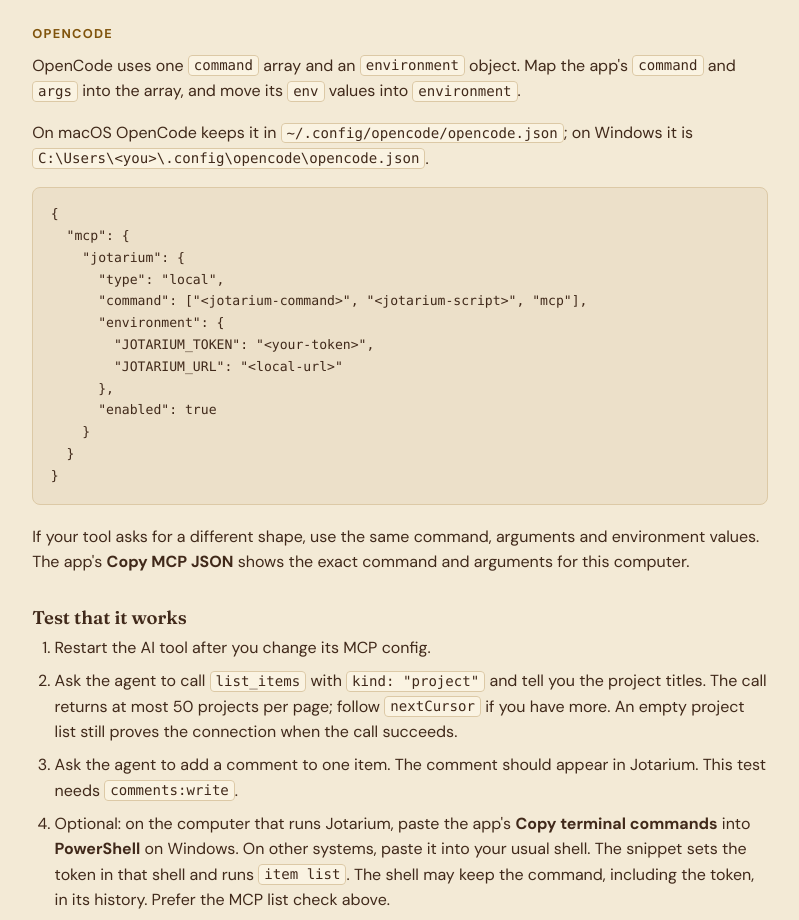
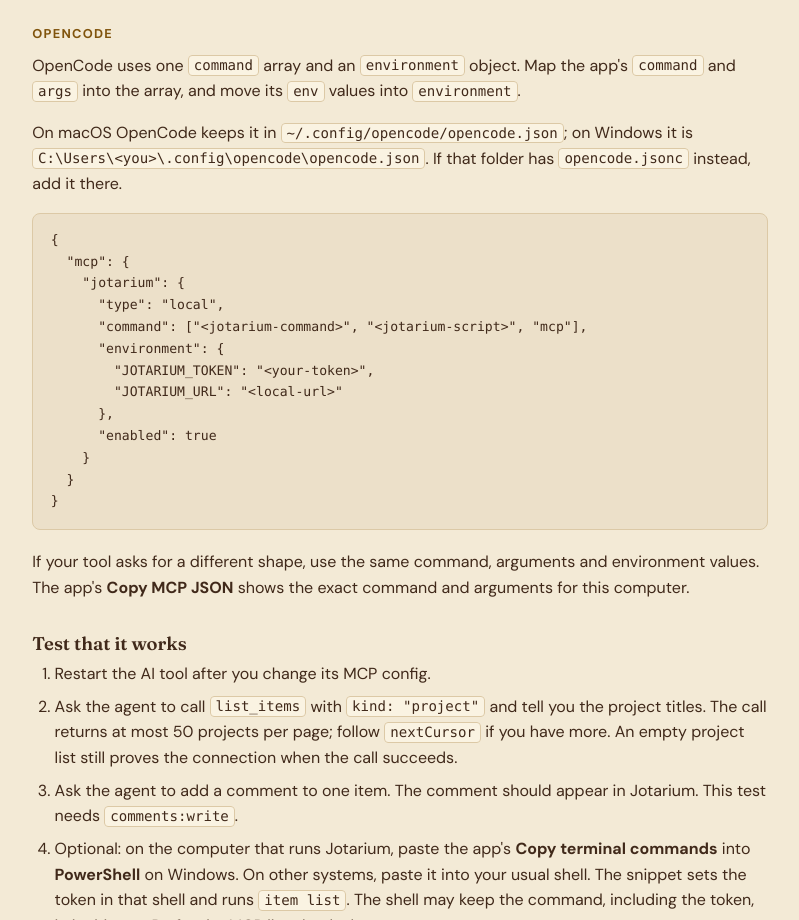
Before and after one commit to Casper5253/jotarium-website, a plain HTML site: page guide/index.html in a window 1280 px wide. Shown: the part 6959-7879 px from the top of the page, without its empty margins (349-1148 px from the left). Drawn offline with Linux system fonts and the light colour scheme.

Commit message:
Q-994: OpenCode may keep its config as opencode.jsonc
Co-Authored-By: Claude Opus 5.5 <noreply@anthropic.com>

```diff
--- a/guide/index.html
+++ b/guide/index.html
@@ -242,7 +242,7 @@ JOTARIUM_URL = '&lt;local-url&gt;'</code></pre>
 
         <h4 id="opencode">OpenCode</h4>
         <p>OpenCode uses one <code>command</code> array and an <code>environment</code> object. Map the app's <code>command</code> and <code>args</code> into the array, and move its <code>env</code> values into <code>environment</code>.</p>
-        <p>On macOS OpenCode keeps it in <code>~/.config/opencode/opencode.json</code>; on Windows it is <code>C:\Users\&lt;you&gt;\.config\opencode\opencode.json</code>.</p>
+        <p>On macOS OpenCode keeps it in <code>~/.config/opencode/opencode.json</code>; on Windows it is <code>C:\Users\&lt;you&gt;\.config\opencode\opencode.json</code>. If that folder has <code>opencode.jsonc</code> instead, add it there.</p>
 <pre><code>{
   "mcp": {
     "jotarium": {
```
